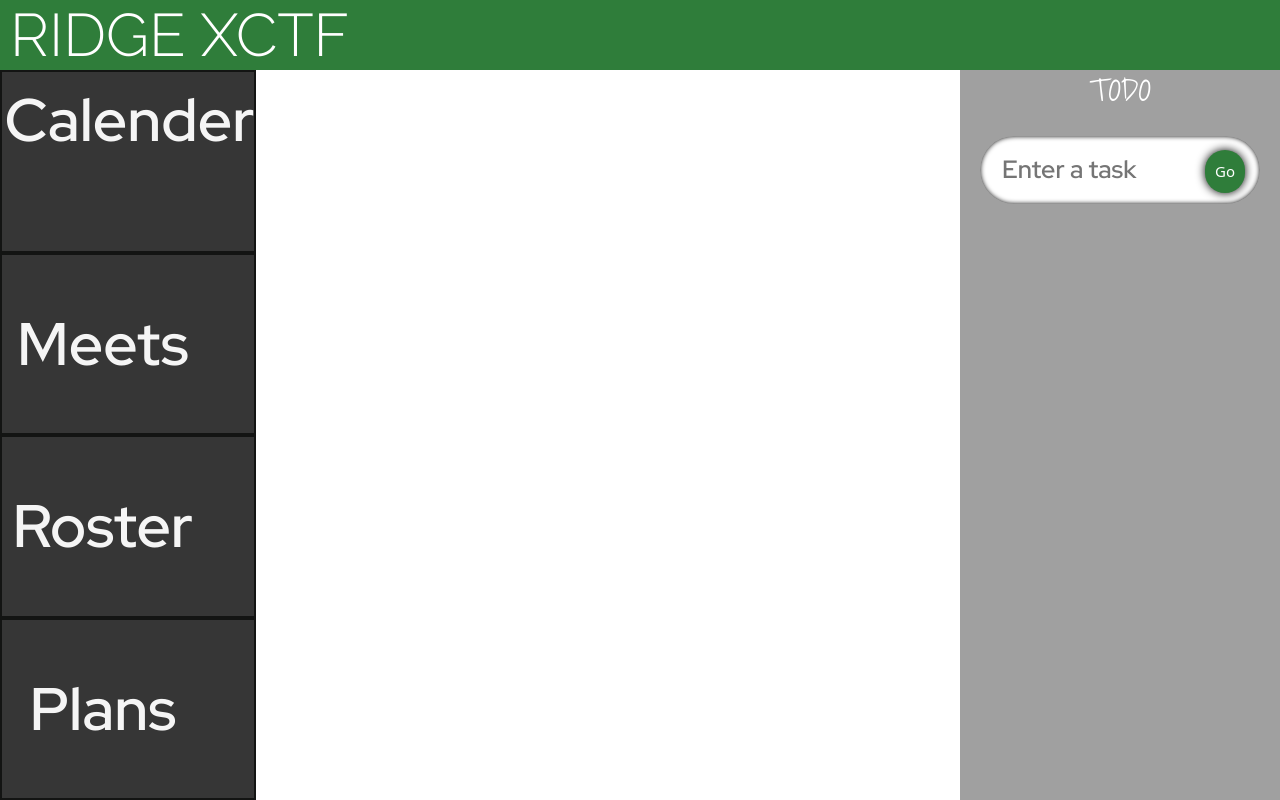
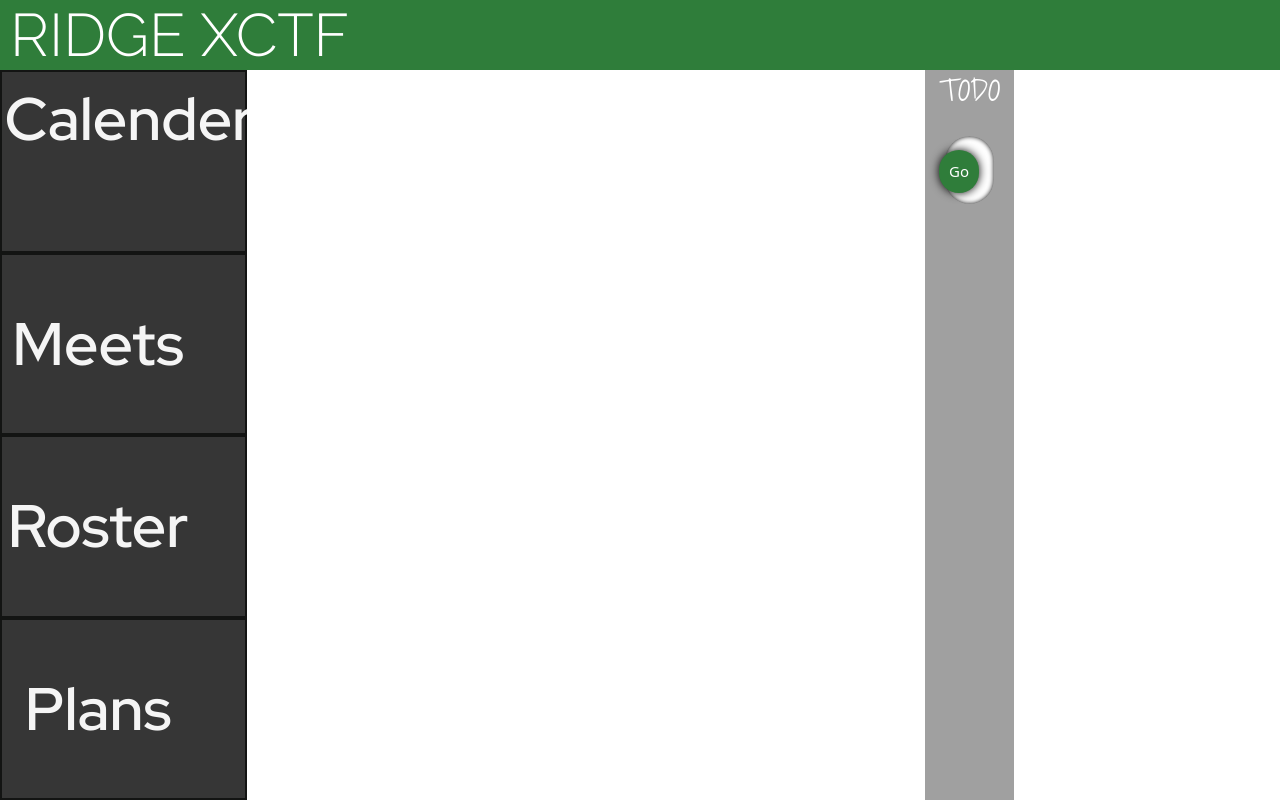
Before and after one commit to kalebh11/Ridge-XCTF-Summer-Project, a React (Create React App) app: page / in a window 1280 px wide. Built offline with nearby package versions, Linux system fonts and the light colour scheme.

Commit message:
todo refactor

```diff
--- a/src/App.scss
+++ b/src/App.scss
@@ -2,61 +2,51 @@
 @import url('https://fonts.googleapis.com/css2?family=Red+Hat+Display:wght@600&display=swap');
 @import url('https://fonts.googleapis.com/css2?family=Oswald&family=Raleway:wght@300;900&display=swap');
 @import url('https://fonts.googleapis.com/css2?family=Oswald&family=Raleway:wght@300&family=Shadows+Into+Light&display=swap');
+
 .App {
   display: flex;
   height: 100vh;
   width: 100vw;
   background-color: white;
   flex-direction: column;
+  overflow: hidden;
+}
 
-}
-.main{
-  display:flex;
+.main {
+  display: flex;
   height: 100%;
   width: 100%;
+  overflow:hidden;
   flex-direction: row;
 }
-.todo{
-  height: 100%;
-  width: 25%;
-}
-.side-List{
-  height: 100%;
+
+.side-List {
+  // height: 100%;
   width: 20%;
   background-color: gray;
-  display:flex;
+  display: flex;
   flex-direction: column;
-}
-.mid-section{
-  height:100%;
-  width: 55%;
+  overflow:hidden;
 }
 
-.top-bar{
+.mid-section {
+  // height: 100%;
+  width: 55%;
+  overflow:hidden;
+}
+
+.top-bar {
   background-color: #2f7d3a;
-  height:70px;
+  height: 70px;
   width: 100%;
-  display:flex;
-
-
-
-
+  display: flex;
 }
-.side-bar{
- background-color: rgb(160, 160, 160);
- width: 100%;
- height: 100%;
- display:flex;
- flex-direction: column;
- margin-left: auto;
-
-
-}
-.outer{
+.outer {
   height: 100%;
   width: 100%;
 }
-.leftSpacing{
+
+.leftSpacing {
 
   height: 25%;
   width: 100%;
@@ -68,7 +58,7 @@
 
 //Button Properties
 
- .button3{
+.button3 {
   text-align: center;
 
   width: 100%;
@@ -80,15 +70,17 @@
   font-size: 60px;
   font-family: 'Red Hat Display', sans-serif;
 
-  &:hover{
-   box-shadow: 0 12px 16px 0 rgba(0,0,0,0.24), 0 17px 50px 0 rgba(0,0,0,0.19);
+  &:hover {
+    box-shadow: 0 12px 16px 0 rgba(0, 0, 0, 0.24), 0 17px 50px 0 rgba(0, 0, 0, 0.19);
   }
 
 }
- .button3 span{
+
+.button3 span {
   cursor: pointer;
   transition: 0.5s;
-   &:after{
+
+  &:after {
     content: '\00bb';
     opacity: 0;
     top: 0;
@@ -99,17 +91,20 @@
 
 .button3:hover span {
   padding-right: 25px;
+
   &:after {
     opacity: 1;
     right: 0;
   }
 }
- .input{
-  display:flex;
+
+.input {
+  display: flex;
   width: 100%;
   align-items: center;
 }
-.inputBox{
+
+.inputBox {
   width: 100%;
   border-radius: 40px;
   padding: 15px 22px;
@@ -120,8 +115,9 @@
   margin: 20px;
   font-family: 'Red Hat Display', sans-serif;
 }
+
 .todo-button {
-  position:absolute;
+  position: absolute;
   left: -75px;
   top: -20px;
   padding: 10px;
@@ -132,58 +128,90 @@
   color: white;
   transition: 0.2s all;
   box-shadow: 0 0 10px black;
-  &:hover{
-    background-color:#42a850;
+
+  &:hover {
+    background-color: #42a850;
   }
-  &:active{
+
+  &:active {
     transform: scale(0.8);
     box-shadow: 0 0 5px black;
   }
 }
+
 .relative-container {
   position: relative;
 }
+.flex-fixed {
+  flex: none;
+}
+.flex-item {
+  flex: 1 1 auto;
+  // display: flex;
+}
+
 .todo {
-  &.container {
+  width: 25%;
+  height:100%;
+  overflow:hidden;
+  display:flex;
+  background-color: rgb(160, 160, 160);
+  flex-direction: column;
+  & .container {
+    display: flex;
+    flex-direction: column;
+    overflow: hidden;
+    width: 100%;
+    height: 100%;
+    padding-right: 35px;
+    padding-left: 35px;
+  }
+
+  & .scroll {
     display:flex;
     flex-direction: column;
-    width: 100%;
-    padding-right:35px;
-    padding-left:35px;
+    overflow-y: auto;
   }
+
   & .task {
     display: flex;
-    width:100%;
+    width: 100%;
     border-radius: 25px;
     padding: 10px;
     margin-top: 10px;
     background-color: rgb(135, 172, 135);
     height: 60px;
+
     & .text {
       flex: 1;
       padding: 5px;
       border: none;
       font-size: 20px;
-      &:focus{
-        outline:none;
+
+      &:focus {
+        outline: none;
       }
+
       &.edit {
         border-radius: 25px;
         background-color: rgb(135, 172, 135);
-        &:focus{
+
+        &:focus {
           box-shadow: 0 0 5px black;
         }
       }
     }
   }
 }
-.icon{
+
+.icon {
   margin-left: 10px;
   font-size: 25px;
   cursor: pointer;
 }
-.header{
-  display:flex;
+
+.header {
+  display: flex;
   text-transform: uppercase;
   font-size: 60px;
   margin-top: -10px;
@@ -194,6 +222,7 @@
   font-family: 'Raleway', sans-serif;
   font-weight: 300;
 }
+
 h2 {
   text-transform: uppercase;
   font-size: 40px;
--- a/src/App.tsx
+++ b/src/App.tsx
@@ -1,26 +1,10 @@
 import React, { useState } from "react";
 import "./App.scss";
-import InputField from "./components/InputField";
-import TodoInput from "./components/TodoInput";
-import TodoList from "./components/TodoList";
-import { Todo } from "./model";
 import Header from "./components/Header";
 import SideList from "./components/SideList";
+import TodoComponent from "./components/TodoComponent/TodoComponent";
 
 const App: React.FC = () => {
-  const [todo, setTodo] = useState<string>("");
-  const [todos, setTodos] = useState<Todo[]>([]);
-
-  const handleAdd = (e: React.FormEvent) => {
-    e.preventDefault();
-    if (todo) {
-      setTodos([...todos, { id: Date.now(), todo, isDone: false }]);
-      setTodo("");
-    }
-  };
-
-  console.log(todos);
-
   return (
     <div className="App">
       <div className="top-bar">
@@ -33,12 +17,8 @@ const App: React.FC = () => {
         <div className="mid-section">
           <h2>test</h2>
         </div>
-        <div className="todo">
-          <div className="side-bar">
-            <h2> Todo</h2>
-            <TodoInput todo={todo} setTodo={setTodo} handleAdd={handleAdd} />
-            <TodoList todos={todos} setTodos={setTodos} />
-          </div>
+        <div>
+          <TodoComponent />
         </div>
       </div>
     </div>
--- a/src/components/SingleTodo.tsx
+++ b/src/components/TodoComponent/SingleTodo.tsx
@@ -1,5 +1,5 @@
 import React, { useEffect, useRef, useState } from "react";
-import { Todo } from "../model";
+import { Todo } from "../../model";
 import { AiFillDelete, AiFillEdit } from "react-icons/ai";
 import { MdDone } from "react-icons/md";
 type Props = {
--- /dev/null
+++ b/src/components/TodoComponent/TodoComponent.tsx
@@ -0,0 +1,44 @@
+import React, { useState } from "react";
+import { Todo } from "../../model";
+import SingleTodo from "./SingleTodo";
+
+const TodoList: React.FC = () => {
+
+    const [todo, setTodo] = useState<string>("");
+    const [todos, setTodos] = useState<Todo[]>([]);
+
+    const handleAdd = (e: React.FormEvent) => {
+        e.preventDefault();
+        if (todo) {
+            setTodos([...todos, { id: Date.now(), todo, isDone: false }]);
+            setTodo("");
+        }
+    };
+
+    return (
+        <div className="todo">
+            <div className="flex-fixed">
+                <h2> Todo</h2>
+            </div>
+            <div className="flex-fixed h-auto">
+                <form className="input" onSubmit={handleAdd}>
+                    <input type="input" value={todo} onChange={(e) => setTodo(e.target.value)} placeholder="Enter a task" className='inputBox' />
+                    <div className="relative-container">
+                        <button className="todo-button" type="submit"> Go</button>
+                    </div>
+                </form>
+            </div>
+            <div className="flex-container h-100">
+                <div className="container">
+                    <div className="scroll">
+                        {todos.map((todo) => (
+                            <SingleTodo todo={todo} key={todo.id} todos={todos} setTodos={setTodos} />
+                        ))}
+                    </div>
+                </div>
+            </div>
+        </div>
+    );
+};
+
+export default TodoList;
--- a/src/components/TodoInput.tsx
+++ /dev/null
@@ -1,27 +0,0 @@
-import React from "react";
-
-interface Props{
-    todo:string;
-    setTodo:React.Dispatch<React.SetStateAction<string>>;
-    handleAdd: (e: React.FormEvent)=> void;
-}
-const TodoInput = ({todo, setTodo, handleAdd}: Props) =>
-{
-
- return(
-    <form className = "input" onSubmit = {handleAdd}>
-        <input
-        type = "input"
-        value = {todo}
-        onChange = {(e) => setTodo(e.target.value)}
-        placeholder = "Enter a task"
-        className = 'inputBox'/>
-        <div className="relative-container">
-            <button className = "todo-button" type = "submit"> Go</button>
-        </div>
-    </form>
- )
-
-}
-
-export default TodoInput;
--- a/src/components/TodoList.tsx
+++ /dev/null
@@ -1,24 +0,0 @@
-import React from "react";
-import { Todo } from "../model";
-import SingleTodo from "./SingleTodo";
-
-interface Props {
-  todos: Todo[];
-  setTodos: React.Dispatch<React.SetStateAction<Todo[]>>;
-}
-const TodoList: React.FC<Props> = ({ todos, setTodos }) => {
-  return (
-    <div className="todo container">
-      {todos.map((todo) => (
-        <SingleTodo
-          todo={todo}
-          key={todo.id}
-          todos={todos}
-          setTodos={setTodos}
-        />
-      ))}
-    </div>
-  );
-};
-
-export default TodoList;
```
Lines whose indentation alone changed are shown as unchanged.
